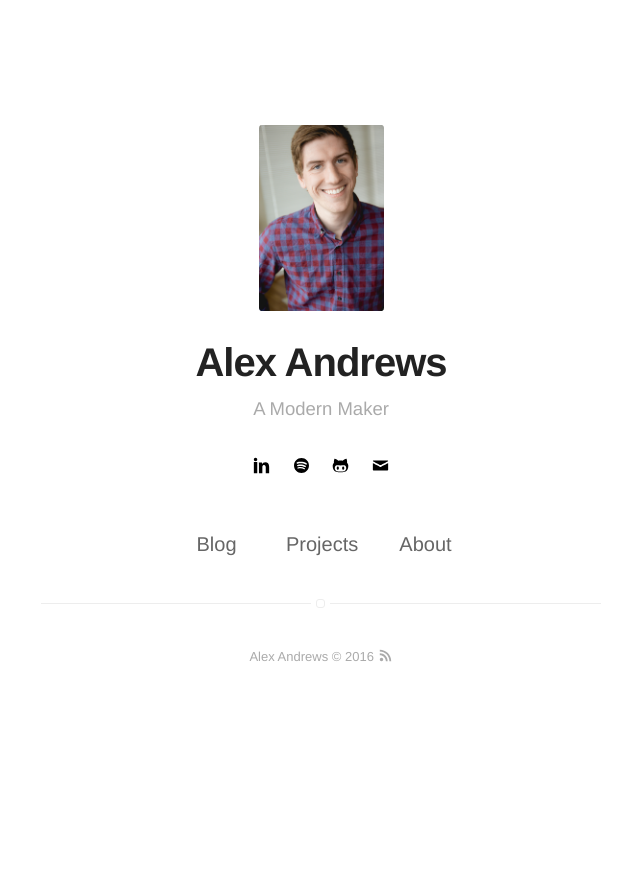
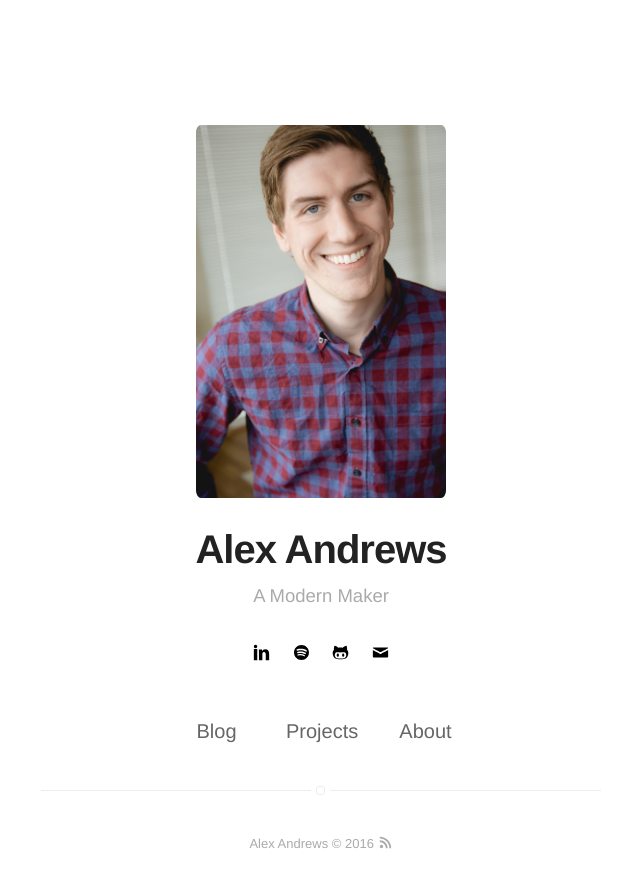
Before and after one commit to andre622/andre622.github.io, a Jekyll site: the page built from index.html, in a window 1280 px wide. Shown: the top 888 px of the page, without its empty margins (319-959 px from the left). Built offline with Jekyll 4.4.1, drawn with Linux system fonts in a browser that asks for light colours.

Commit message:
altering size of home page photo

```diff
--- a/_includes/main.css
+++ b/_includes/main.css
@@ -833,7 +833,7 @@ pre {
   text-align: center;
 }
 .header-home > .link > .selfie {
-  width: 125px;
+  width: 250px;
   margin-bottom: 25px;
   border-radius: 2%;
   -webkit-transition: all 0.2s;
```
Also changed, not shown: 11 other files.
